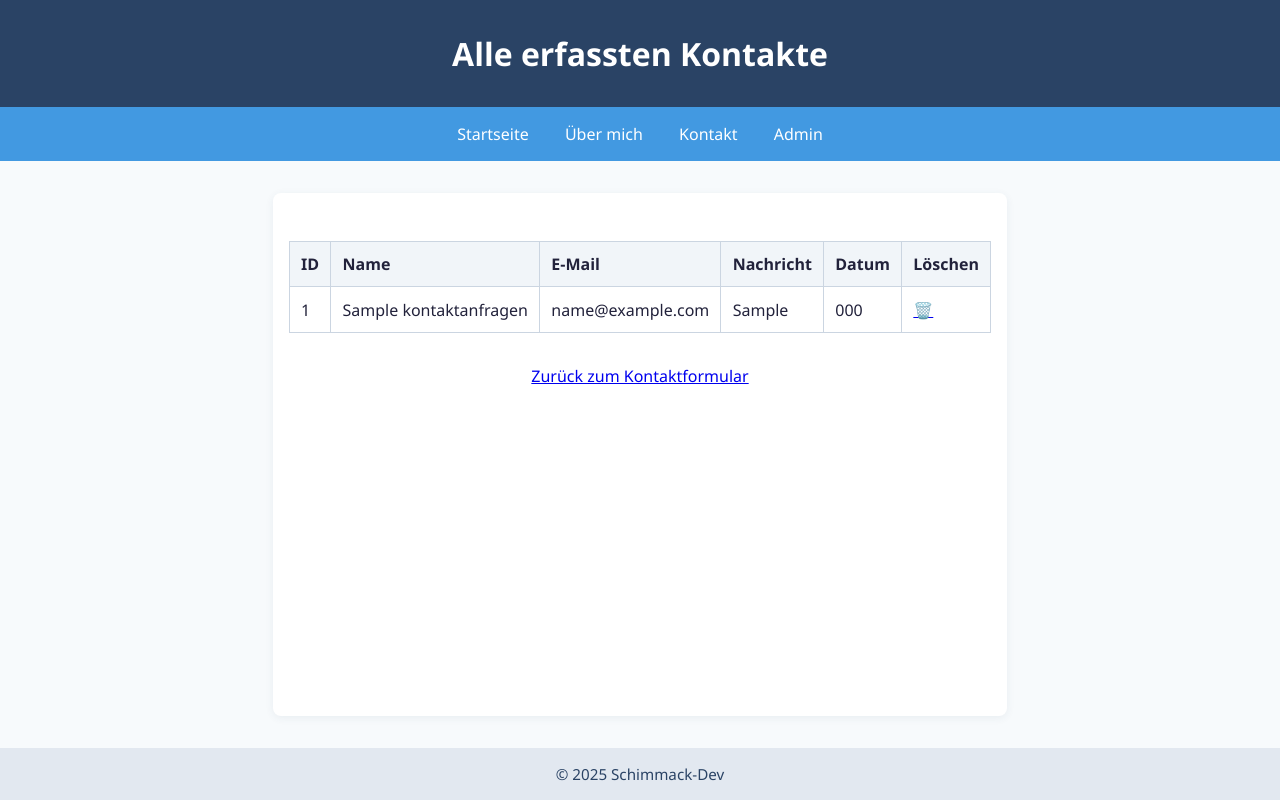
After one commit to schimmack-dev/portfolio, a PHP site: page /admin.php in a window 1280 px wide. The commit adds this page. Run offline with PHP 8.4, Linux system fonts and the light colour scheme; tables that the repository leaves empty or names only in its code hold one stand-in row (values such as "Sample post").

Commit message:
Adminseite: Kontakte anzeigen und löschen implementiert

```diff
--- a/src/about.php
+++ b/src/about.php
@@ -67,6 +67,7 @@
         <a href="index.php">Startseite</a>
         <a href="about.php" class="active">Über mich</a>
         <a href="contact.php">Kontakt</a>
+        <a href="admin.php">Admin</a>
     </nav>
     <main>
         <section>
--- /dev/null
+++ b/src/admin.php
@@ -0,0 +1,110 @@
+<?php
+// admin.php
+$host = 'db';
+$db   = 'portfolio';
+$user = 'user';
+$pass = 'userpass';
+$charset = 'utf8mb4';
+
+$dsn = "mysql:host=$host;dbname=$db;charset=$charset";
+$options = [
+    PDO::ATTR_ERRMODE            => PDO::ERRMODE_EXCEPTION,
+    PDO::ATTR_DEFAULT_FETCH_MODE => PDO::FETCH_ASSOC,
+    PDO::ATTR_EMULATE_PREPARES   => false,
+];
+
+// Kontakt löschen, wenn ID übergeben wird
+if (isset($_GET['delete']) && is_numeric($_GET['delete'])) {
+    try {
+        $pdo = new PDO($dsn, $user, $pass, $options);
+        $stmt = $pdo->prepare("DELETE FROM kontaktanfragen WHERE id = ?");
+        $stmt->execute([$_GET['delete']]);
+        header("Location: admin.php");
+        exit;
+    } catch (Exception $e) {
+        echo '<div class="kontakt-fehler">Fehler beim Löschen: ' . htmlspecialchars($e->getMessage()) . '</div>';
+    }
+}
+?>
+<!DOCTYPE html>
+<html lang="de">
+<head>
+    <meta charset="UTF-8">
+    <title>Alle Kontakte – Admin</title>
+    <link rel="stylesheet" href="style.css">
+    <style>
+        table.kontakt-tabelle {
+            margin: 2rem auto;
+            max-width: 900px;
+            width: 100%;
+            border-collapse: collapse;
+        }
+        table.kontakt-tabelle th, table.kontakt-tabelle td {
+            padding: 0.7rem;
+            border: 1px solid #cbd5e1;
+            text-align: left;
+        }
+        table.kontakt-tabelle th {
+            background: #f1f5f9;
+        }
+        h1 { text-align: center; }
+        .kontakt-fehler { color: #e53e3e; text-align: center; margin: 1rem 0; }
+    </style>
+</head>
+<body>
+    <header>
+        <h1>Alle erfassten Kontakte</h1>
+    </header>
+    <nav>
+        <a href="index.php">Startseite</a>
+        <a href="about.php">Über mich</a>
+        <a href="contact.php">Kontakt</a>
+        <a href="admin.php" class="active">Admin</a>
+    </nav>
+    <main>
+        <?php
+        try {
+            $pdo = new PDO($dsn, $user, $pass, $options);
+            $stmt = $pdo->query("SELECT id, name, email, nachricht, erstellt_am FROM kontaktanfragen ORDER BY erstellt_am DESC");
+            $kontakte = $stmt->fetchAll();
+            if ($kontakte):
+        ?>
+            <table class="kontakt-tabelle">
+                <tr>
+                    <th>ID</th>
+                    <th>Name</th>
+                    <th>E-Mail</th>
+                    <th>Nachricht</th>
+                    <th>Datum</th>
+                    <th>Löschen</th>
+                </tr>
+                <?php foreach ($kontakte as $kontakt): ?>
+                <tr>
+                    <td><?php echo htmlspecialchars($kontakt['id']); ?></td>
+                    <td><?php echo htmlspecialchars($kontakt['name']); ?></td>
+                    <td><?php echo htmlspecialchars($kontakt['email']); ?></td>
+                    <td><?php echo nl2br(htmlspecialchars($kontakt['nachricht'])); ?></td>
+                    <td><?php echo $kontakt['erstellt_am']; ?></td>
+                    <td>
+                        <a href="admin.php?delete=<?php echo $kontakt['id']; ?>" onclick="return confirm('Diesen Kontakt wirklich löschen?');">🗑️</a>
+                    </td>
+                </tr>
+                <?php endforeach; ?>
+            </table>
+        <?php
+            else:
+                echo '<div style="text-align:center;margin:2rem;">Noch keine Kontakte erfasst.</div>';
+            endif;
+        } catch (Exception $e) {
+            echo '<div class="kontakt-fehler">Fehler beim Laden der Kontakte: ' . htmlspecialchars($e->getMessage()) . '</div>';
+        }
+        ?>
+        <div style="text-align:center;margin-top:2rem;">
+            <a href="contact.php">Zurück zum Kontaktformular</a>
+        </div>
+    </main>
+    <footer>
+        &copy; <?php echo date("Y"); ?> Schimmack-Dev
+    </footer>
+</body>
+</html>
--- a/src/contact.php
+++ b/src/contact.php
@@ -103,6 +103,7 @@
         <a href="index.php">Startseite</a>
         <a href="about.php">Über mich</a>
         <a href="contact.php" class="active">Kontakt</a>
+        <a href="admin.php">Admin</a>
     </nav>
     <main>
         <?php if ($erfolg === true): ?>
--- a/src/index.php
+++ b/src/index.php
@@ -16,6 +16,7 @@
         <a href="index.php">Startseite</a>
         <a href="about.php">Über mich</a>
         <a href="contact.php">Kontakt</a>
+        <a href="admin.php">Admin</a>
     </nav>
     <main>
         <img
```
Lines whose indentation alone changed are shown as unchanged.
